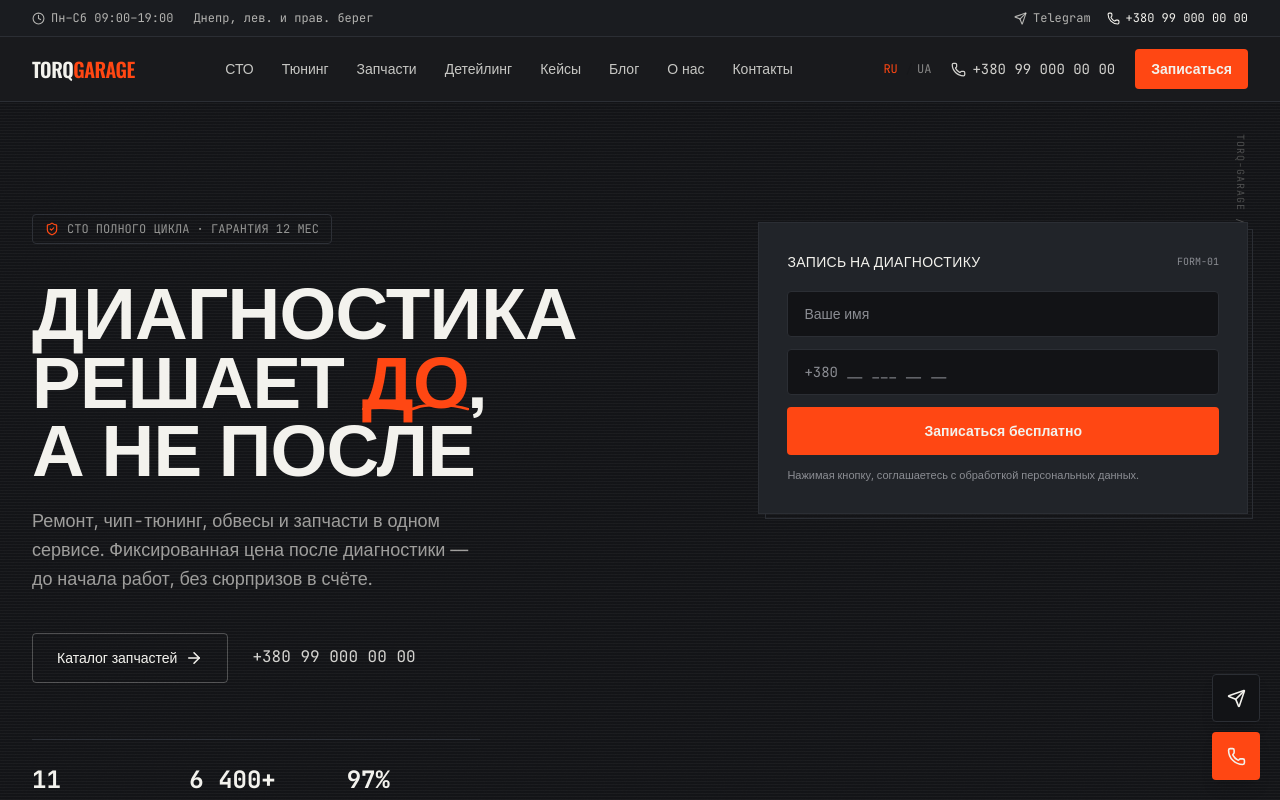
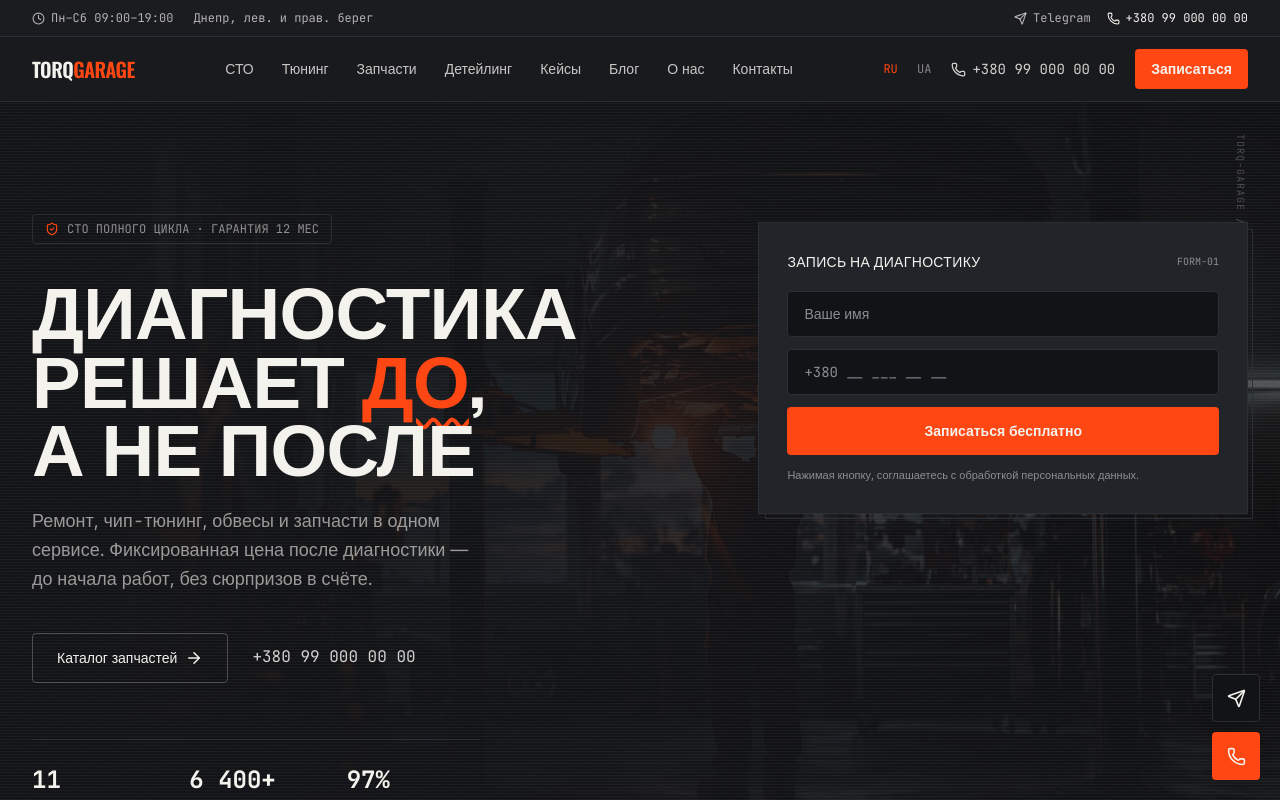
Before and after one commit to fantasito/torq-garage, a Next.js app: page /ru in a window 1280 px wide. Shown: the top 800 px of the page. Built offline with nearby package versions, Linux system fonts and the light colour scheme; a web font is replaced by a local one.

Commit message:
fix: hero underline/h1 spacing, hero bg image slot, lang switch fix, remove dead code

```diff
--- a/components/LangSwitch.tsx
+++ b/components/LangSwitch.tsx
@@ -1,30 +1,34 @@
 "use client";
 
 import { useLocale, useTranslations } from "next-intl";
-import { usePathname, useRouter } from "@/i18n/navigation";
+import { usePathname, getPathname } from "@/i18n/navigation";
 import { routing } from "@/i18n/routing";
 import { useParams } from "next/navigation";
 
 export default function LangSwitch({ className = "" }: { className?: string }) {
   const t = useTranslations("langSwitch");
   const locale = useLocale();
-  const router = useRouter();
   const pathname = usePathname();
   const params = useParams();
 
   return (
     <div className={`flex items-center gap-1 font-mono text-xs ${className}`}>
-      {routing.locales.map((l, i) => (
+      {routing.locales.map((l, i) => {
+        // getPathname строит канонический путь для целевой локали напрямую
+        // (без префикса для ru при localePrefix: "as-needed"), в отличие от
+        // <Link locale={l}>, который всегда форсит префикс и даёт лишний
+        // 307-редирект для дефолтной локали.
+        const href = getPathname({
+          // @ts-expect-error dynamic pathname across locales
+          href: { pathname, params },
+          locale: l,
+        });
+        return (
           <span key={l} className="flex items-center">
             {i > 0 && <span className="mx-1 opacity-30">/</span>}
-          <button
-            onClick={() =>
-              router.replace(
-                // @ts-expect-error dynamic pathname across locales
-                { pathname, params },
-                { locale: l }
-              )
-            }
+            <a
+              href={href}
+              hrefLang={l}
               className={
                 l === locale
                   ? "text-signal"
@@ -33,9 +37,10 @@ export default function LangSwitch({ className = "" }: { className?: string }) {
               aria-current={l === locale ? "true" : undefined}
             >
               {t(l)}
-          </button>
+            </a>
           </span>
-      ))}
+        );
+      })}
     </div>
   );
 }
--- a/components/home/DiagnosticStrip.tsx
+++ /dev/null
@@ -1,30 +0,0 @@
-import Reveal from "@/components/Reveal";
-
-const STATS = [
-  { value: "11", suffix: "лет", label: "на рынке Днепра" },
-  { value: "6 400+", suffix: "", label: "авто на СТО" },
-  { value: "97%", suffix: "", label: "клиентов возвращаются" },
-  { value: "18", suffix: "мин", label: "средний отклик на заявку" },
-];
-
-export default function DiagnosticStrip() {
-  return (
-    <section className="bg-asphalt-2 border-y border-line">
-      <div className="mx-auto max-w-7xl px-5 md:px-8 py-8 grid grid-cols-2 md:grid-cols-4 gap-6">
-        {STATS.map((s, i) => (
-          <Reveal key={s.label} delay={i * 0.08}>
-            <div className="font-mono">
-              <div className="text-cream text-2xl md:text-3xl font-semibold">
-                {s.value}
-                <span className="text-signal text-lg ml-1">{s.suffix}</span>
-              </div>
-              <div className="text-grey text-xs mt-1 uppercase tracking-wide">
-                {s.label}
-              </div>
-            </div>
-          </Reveal>
-        ))}
-      </div>
-    </section>
-  );
-}
--- a/components/home/Hero.tsx
+++ b/components/home/Hero.tsx
@@ -7,13 +7,25 @@ import Button from "@/components/Button";
 export default function Hero() {
   const t = useTranslations("hero");
   return (
-    <section className="relative bg-asphalt scan-texture grain overflow-hidden">
+    <section className="relative bg-asphalt overflow-hidden">
+      {/* Фото-фон: положи файл в /public/hero-bg.jpg (промпт для генерации — ниже в ответе).
+          Если файла нет — просто не рендерится, ничего не ломает; фолбэк-текстура ниже держит фирменный стиль. */}
+      <div
+        className="absolute inset-0 bg-cover bg-center"
+        style={{ backgroundImage: "url(/hero-bg.jpg)" }}
+      />
+      {/* Тёмный оверлей поверх фото — держит контраст текста независимо от того, что на фото */}
+      <div className="absolute inset-0 bg-gradient-to-r from-asphalt via-asphalt/90 to-asphalt/70" />
+      <div className="absolute inset-0 bg-gradient-to-t from-asphalt via-transparent to-asphalt/40" />
+      {/* Фолбэк-текстура — держит фирменный grain, если фото ещё не залито */}
+      <div className="absolute inset-0 scan-texture grain" />
+
       {/* wayfinding label — характерная деталь бренда, читается как чертёж */}
-      <div className="hidden lg:block absolute top-8 right-8 font-mono text-[10px] text-cream/25 tracking-widest [writing-mode:vertical-rl]">
+      <div className="hidden lg:block absolute top-8 right-8 z-10 font-mono text-[10px] text-cream/25 tracking-widest [writing-mode:vertical-rl]">
         TORQ-GARAGE / SHEET-01
       </div>
 
-      <div className="mx-auto max-w-7xl px-5 md:px-8 pt-16 pb-20 md:pt-24 md:pb-28 grid lg:grid-cols-[1.15fr_0.85fr] gap-16 items-start">
+      <div className="relative z-10 mx-auto max-w-7xl px-5 md:px-8 pt-16 pb-20 md:pt-24 md:pb-28 grid lg:grid-cols-[1.15fr_0.85fr] gap-16 items-start">
         <div className="lg:pt-4">
           <div className="inline-flex items-center gap-2 font-mono text-xs text-cream/55 border border-line rounded-sm px-3 py-1.5 mb-7">
             <ShieldCheck size={14} className="text-signal" />
@@ -21,27 +33,14 @@ export default function Hero() {
           </div>
 
           <h1 className="font-display font-semibold uppercase text-hero text-cream">
-            {t("titleLine1")}
-            <br />
+            {t("titleLine1")} <br />
             {t("titleVerb")}{" "}
-            <span className="relative inline-block text-signal">
+            <span
+              className="text-signal underline decoration-wavy [text-decoration-thickness:0.06em] [text-underline-offset:0.14em]"
+            >
               {t("titleHighlight")}
-              <svg
-                viewBox="0 0 60 10"
-                className="absolute left-0 -bottom-1 w-full h-2.5"
-                preserveAspectRatio="none"
-              >
-                <path
-                  d="M1 6 C 15 2, 25 9, 30 5 S 50 1, 59 6"
-                  stroke="currentColor"
-                  strokeWidth="2.5"
-                  fill="none"
-                  strokeLinecap="round"
-                />
-              </svg>
             </span>
-            ,
-            <br />
+            , <br />
             {t("titleLine2")}
           </h1>
 
```
Also changed, not shown: public/hero-bg.jpg (added). Lines whose indentation alone changed are shown as unchanged.
